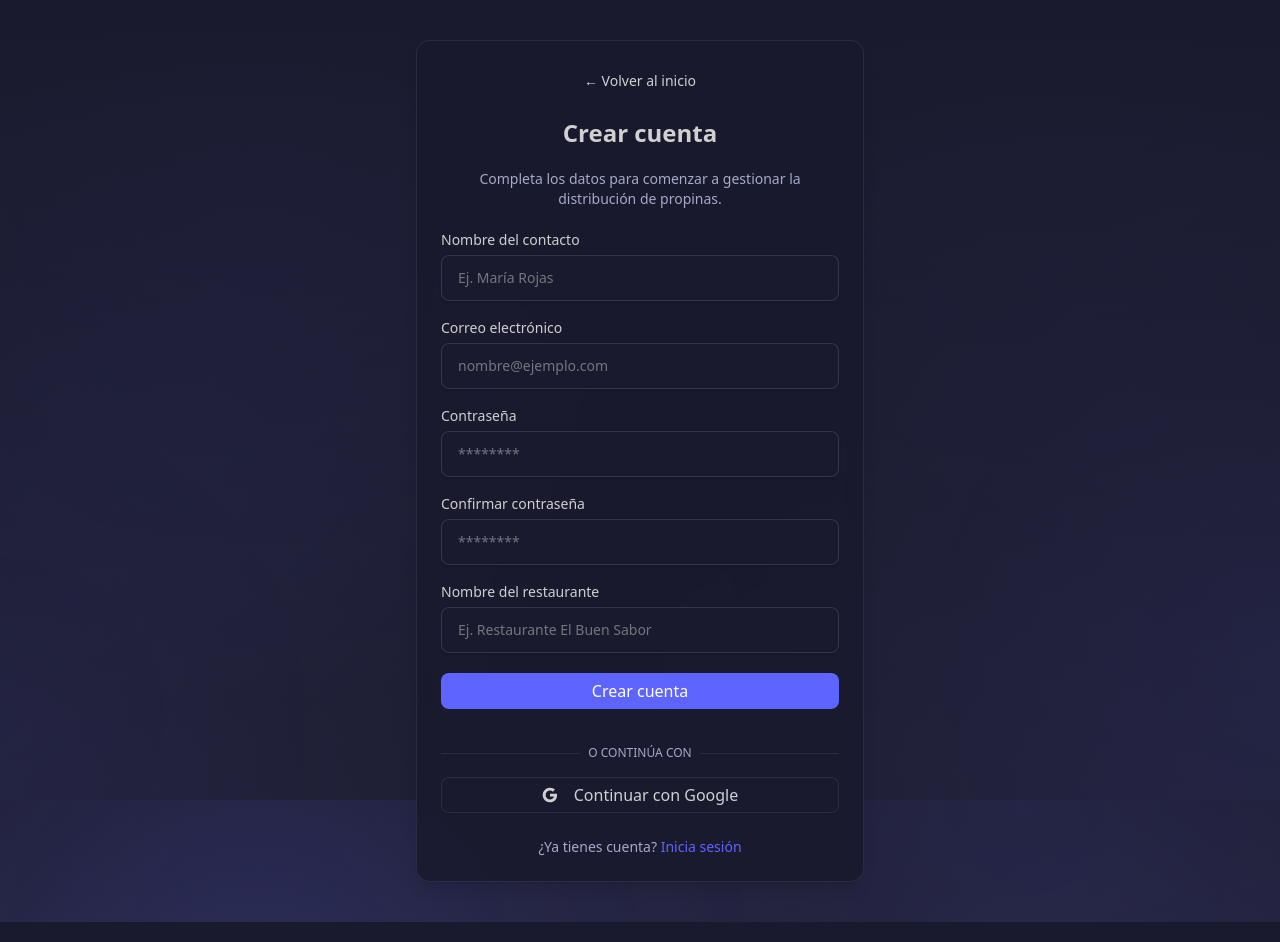
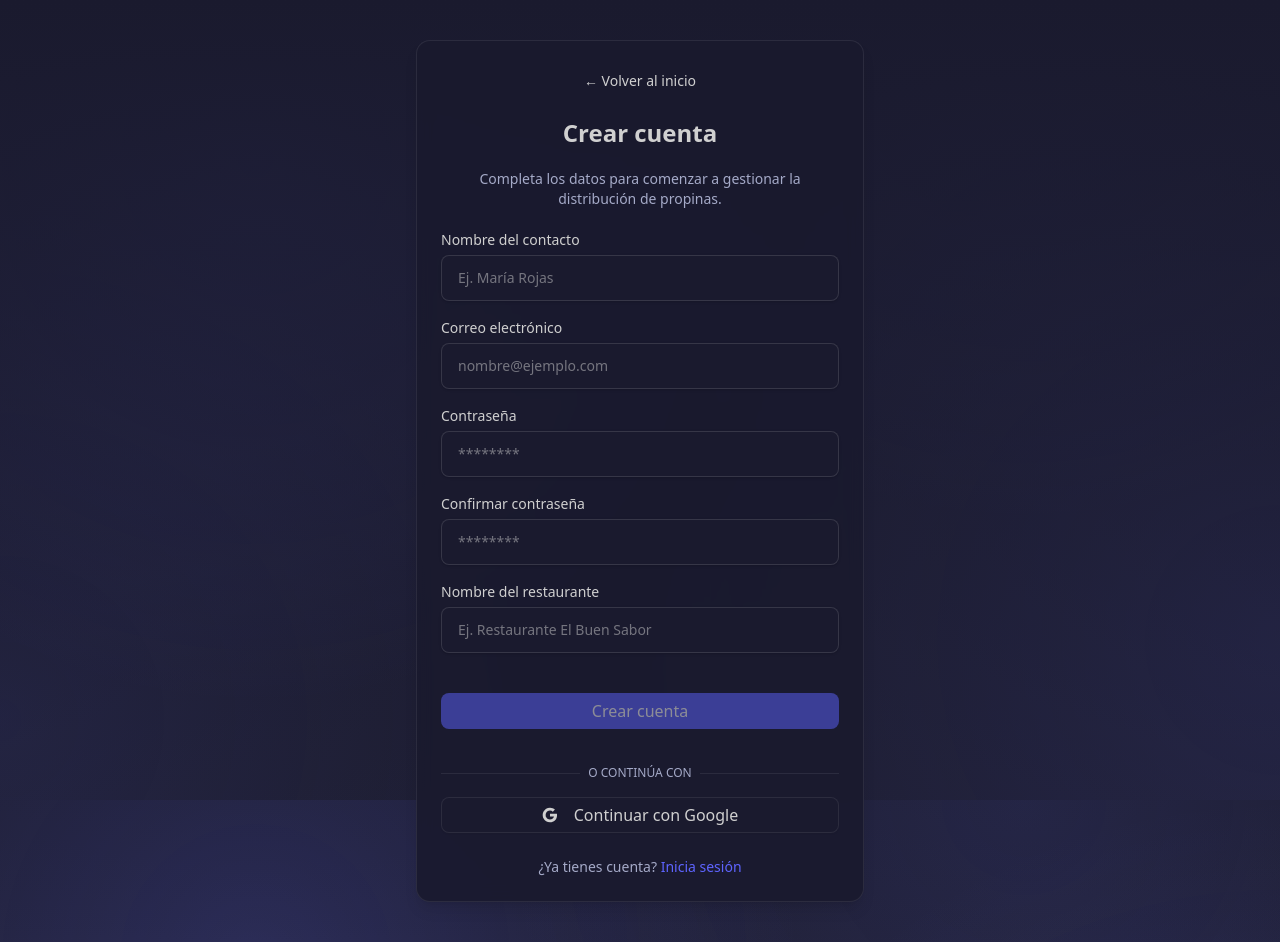
Before and after one commit to caesarals-bot/reparte-justo, a React (Vite) app: page /auth/register in a window 1280 px wide. Built offline with nearby package versions, Linux system fonts and the light colour scheme; no server answers.

Commit message:
feat: extract Turnstile to reusable hook and integrate in Login/Register pages

```diff
--- a/src/appPropinaSegura/contact/ContactPage.tsx
+++ b/src/appPropinaSegura/contact/ContactPage.tsx
@@ -14,15 +14,6 @@ type ContactFormValues = {
     email: string
     subject: string
     message: string
-}
-
-declare global {
-    interface Window {
-        turnstile?: {
-            render: (container: HTMLElement, options: { sitekey: string; callback: (token: string) => void; "expired-callback"?: () => void; "error-callback"?: () => void }) => string
-            reset: (widgetId?: string) => void
-        }
-    }
 }
 
 const ContactPage = () => {
--- a/src/auth/LoginPage.tsx
+++ b/src/auth/LoginPage.tsx
@@ -15,6 +15,7 @@ import { signInWithEmailAndPassword, signInWithPopup } from "firebase/auth"
 import { auth, db, googleProvider } from "@/firebase/config"
 import { doc, getDoc, serverTimestamp, setDoc } from "firebase/firestore"
 import { useAuth } from "@/context/AuthContext"
+import { useTurnstile } from "@/hooks/useTurnstile"
 
 type LoginFormValues = {
     email: string
@@ -31,6 +32,10 @@ const LoginPage = () => {
     const [isGoogleLoading, setIsGoogleLoading] = useState(false)
     const navigate = useNavigate()
     const { isAuthenticated, isLoading, userRoles } = useAuth()
+
+    const { containerRef: turnstileRef, isVerified: isTurnstileVerified } = useTurnstile()
+    const turnstileSiteKey = import.meta.env.VITE_TURNSTILE_SITE_KEY?.trim() || ""
+    const requireTurnstile = Boolean(turnstileSiteKey)
 
     useEffect(() => {
         if (!isLoading && isAuthenticated && userRoles) {
@@ -147,6 +152,12 @@ const LoginPage = () => {
             return
         }
 
+        // Validar Turnstile si está configurado
+        if (requireTurnstile && !isTurnstileVerified) {
+            setFormMessage("Completa la verificación de seguridad.")
+            return
+        }
+
         setFieldErrors({})
         setIsSubmitting(true)
         setFormMessage(null)
@@ -249,11 +260,17 @@ const LoginPage = () => {
                             )}
                         </div>
 
+                        {requireTurnstile && (
+                            <div className="flex justify-center">
+                                <div ref={turnstileRef} />
+                            </div>
+                        )}
+
                         <Button
                             type="submit"
                             className="w-full py-3 text-base"
                             tabIndex={0}
-                            disabled={isSubmitting || isLoading || isGoogleLoading}
+                            disabled={isSubmitting || isLoading || isGoogleLoading || (requireTurnstile && !isTurnstileVerified)}
                         >
                             {isSubmitting || isLoading ? (
                                 <span className="inline-flex items-center justify-center gap-2">
--- a/src/auth/RegisterPage.tsx
+++ b/src/auth/RegisterPage.tsx
@@ -14,6 +14,7 @@ import { Link, useNavigate } from "react-router"
 import { createUserWithEmailAndPassword, sendEmailVerification, signInWithPopup, updateProfile } from "firebase/auth"
 import { auth, googleProvider } from "@/firebase/config"
 import { useAuth } from "@/context/AuthContext"
+import { useTurnstile } from "@/hooks/useTurnstile"
 
 type RegisterFormValues = {
     name: string
@@ -39,6 +40,10 @@ const RegisterPage = () => {
     const [isGoogleLoading, setIsGoogleLoading] = useState(false)
     const navigate = useNavigate()
     const { isAuthenticated, isLoading, userRoles } = useAuth()
+
+    const { containerRef: turnstileRef, isVerified: isTurnstileVerified } = useTurnstile()
+    const turnstileSiteKey = import.meta.env.VITE_TURNSTILE_SITE_KEY?.trim() || ""
+    const requireTurnstile = Boolean(turnstileSiteKey)
 
     useEffect(() => {
         if (!isLoading && isAuthenticated && userRoles) {
@@ -155,6 +160,12 @@ const RegisterPage = () => {
         if (Object.keys(nextErrors).length > 0) {
             setFieldErrors(nextErrors)
             setFormMessage(null)
+            return
+        }
+
+        // Validar Turnstile si está configurado
+        if (requireTurnstile && !isTurnstileVerified) {
+            setFormMessage("Completa la verificación de seguridad.")
             return
         }
 
@@ -344,11 +355,17 @@ const RegisterPage = () => {
                             )}
                         </div>
 
+                        {requireTurnstile && (
+                            <div className="flex justify-center">
+                                <div ref={turnstileRef} />
+                            </div>
+                        )}
+
                         <Button
                             type="submit"
                             className="w-full py-3 text-base"
                             tabIndex={0}
-                            disabled={isSubmitting || isLoading || isGoogleLoading}
+                            disabled={isSubmitting || isLoading || isGoogleLoading || (requireTurnstile && !isTurnstileVerified)}
                         >
                             {isSubmitting || isLoading ? (
                                 <span className="inline-flex items-center justify-center gap-2">
--- /dev/null
+++ b/src/components/TurnstileWidget.tsx
@@ -0,0 +1,72 @@
+/**
+ * Componente reutilizable para Cloudflare Turnstile
+ * Wrapper visual del hook useTurnstile
+ */
+
+import { useTurnstile } from "@/hooks/useTurnstile"
+import { Loader2, ShieldCheck, ShieldAlert } from "lucide-react"
+
+type TurnstileWidgetProps = {
+    onVerify?: (token: string) => void
+    onExpire?: () => void
+    onError?: () => void
+    theme?: "light" | "dark" | "auto"
+    size?: "normal" | "compact"
+    className?: string
+    showStatus?: boolean
+}
+
+export const TurnstileWidget = ({
+    onVerify,
+    onExpire,
+    onError,
+    theme = "auto",
+    size = "normal",
+    className = "",
+    showStatus = false,
+}: TurnstileWidgetProps) => {
+    const { containerRef, isReady, isVerified } = useTurnstile({
+        theme,
+        size,
+        onVerify,
+        onExpire,
+        onError,
+    })
+
+    const siteKey = import.meta.env.VITE_TURNSTILE_SITE_KEY?.trim() || ""
+
+    if (!siteKey) {
+        return null
+    }
+
+    return (
+        <div className={`space-y-2 ${className}`}>
+            {!isReady && (
+                <div className="flex items-center gap-2 text-sm text-muted-foreground">
+                    <Loader2 className="h-4 w-4 animate-spin" />
+                    <span>Cargando verificación...</span>
+                </div>
+            )}
+
+            <div ref={containerRef} />
+
+            {showStatus && isReady && (
+                <div className="flex items-center gap-2 text-sm">
+                    {isVerified ? (
+                        <>
+                            <ShieldCheck className="h-4 w-4 text-green-600" />
+                            <span className="text-green-600">Verificado</span>
+                        </>
+                    ) : (
+                        <>
+                            <ShieldAlert className="h-4 w-4 text-amber-600" />
+                            <span className="text-amber-600">Completa la verificación</span>
+                        </>
+                    )}
+                </div>
+            )}
+        </div>
+    )
+}
+
+export { useTurnstile }
--- /dev/null
+++ b/src/hooks/useTurnstile.ts
@@ -0,0 +1,161 @@
+/**
+ * Hook reutilizable para integrar Cloudflare Turnstile
+ * Maneja la carga del script, renderizado del widget y gestión del token
+ */
+
+import { useEffect, useRef, useState, useCallback } from "react"
+
+declare global {
+    interface Window {
+        turnstile?: {
+            render: (
+                container: HTMLElement,
+                options: {
+                    sitekey: string
+                    callback: (token: string) => void
+                    "expired-callback"?: () => void
+                    "error-callback"?: () => void
+                    theme?: "light" | "dark" | "auto"
+                    size?: "normal" | "compact"
+                }
+            ) => string
+            reset: (widgetId?: string) => void
+            remove: (widgetId?: string) => void
+        }
+    }
+}
+
+type UseTurnstileOptions = {
+    siteKey?: string
+    theme?: "light" | "dark" | "auto"
+    size?: "normal" | "compact"
+    onVerify?: (token: string) => void
+    onExpire?: () => void
+    onError?: () => void
+}
+
+type UseTurnstileReturn = {
+    token: string | null
+    isReady: boolean
+    isVerified: boolean
+    containerRef: React.RefObject<HTMLDivElement | null>
+    reset: () => void
+}
+
+const TURNSTILE_SCRIPT_URL = "https://challenges.cloudflare.com/turnstile/v0/api.js"
+
+export const useTurnstile = (options: UseTurnstileOptions = {}): UseTurnstileReturn => {
+    const {
+        siteKey = import.meta.env.VITE_TURNSTILE_SITE_KEY?.trim() || "",
+        theme = "auto",
+        size = "normal",
+        onVerify,
+        onExpire,
+        onError,
+    } = options
+
+    const [token, setToken] = useState<string | null>(null)
+    const [isReady, setIsReady] = useState(false)
+    const containerRef = useRef<HTMLDivElement | null>(null)
+    const widgetIdRef = useRef<string | null>(null)
+
+    // Cargar script de Turnstile
+    useEffect(() => {
+        if (!siteKey) {
+            setIsReady(false)
+            return
+        }
+
+        if (typeof window === "undefined") {
+            return
+        }
+
+        const existing = document.querySelector(
+            `script[src="${TURNSTILE_SCRIPT_URL}"]`
+        ) as HTMLScriptElement | null
+
+        const markReadyIfAvailable = () => {
+            if (window.turnstile?.render) {
+                setIsReady(true)
+            }
+        }
+
+        if (!existing) {
+            const script = document.createElement("script")
+            script.src = TURNSTILE_SCRIPT_URL
+            script.async = true
+            script.defer = true
+            script.onload = () => markReadyIfAvailable()
+            script.onerror = () => setIsReady(false)
+            document.body.appendChild(script)
+        } else {
+            markReadyIfAvailable()
+
+            const handleLoad = () => markReadyIfAvailable()
+            const handleError = () => setIsReady(false)
+
+            existing.addEventListener("load", handleLoad)
+            existing.addEventListener("error", handleError)
+
+            return () => {
+                existing.removeEventListener("load", handleLoad)
+                existing.removeEventListener("error", handleError)
+            }
+        }
+    }, [siteKey])
+
+    // Renderizar widget cuando esté listo
+    useEffect(() => {
+        if (!isReady || !containerRef.current || !window.turnstile?.render || !siteKey) {
+            return
+        }
+
+        // Si ya hay un widget, no renderizar otro
+        if (widgetIdRef.current) {
+            return
+        }
+
+        const widgetId = window.turnstile.render(containerRef.current, {
+            sitekey: siteKey,
+            theme,
+            size,
+            callback: (newToken) => {
+                setToken(newToken)
+                onVerify?.(newToken)
+            },
+            "expired-callback": () => {
+                setToken(null)
+                onExpire?.()
+            },
+            "error-callback": () => {
+                setToken(null)
+                onError?.()
+            },
+        })
+
+        widgetIdRef.current = widgetId
+
+        // Cleanup al desmontar
+        return () => {
+            if (widgetIdRef.current && window.turnstile?.remove) {
+                window.turnstile.remove(widgetIdRef.current)
+                widgetIdRef.current = null
+            }
+        }
+    }, [isReady, siteKey, theme, size, onVerify, onExpire, onError])
+
+    const reset = useCallback(() => {
+        setToken(null)
+        if (widgetIdRef.current && window.turnstile?.reset) {
+            window.turnstile.reset(widgetIdRef.current)
+        }
+    }, [])
+
+    return {
+        token,
+        isReady,
+        isVerified: Boolean(token),
+        containerRef,
+        reset,
+    }
+}
```
